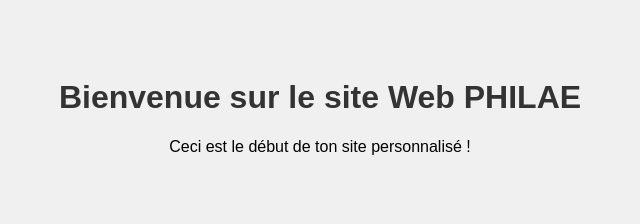
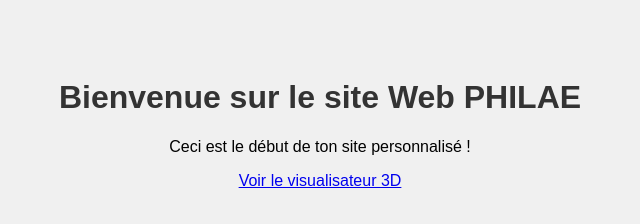
Before and after one commit to Erwin67000/philae, a plain HTML site: page index.html in a window 1280 px wide. Shown: the whole page, without its empty margins (320-960 px from the left). Drawn offline with Linux system fonts and the light colour scheme.

Commit message:
Update index.html
Ajout viewer

```diff
--- a/index.html
+++ b/index.html
@@ -12,5 +12,7 @@
 <body>
     <h1>Bienvenue sur le site Web PHILAE</h1>
     <p>Ceci est le début de ton site personnalisé !</p>
+    <a href="/viewer.html">Voir le visualisateur 3D</a>
 </body>
+
 </html>
```
